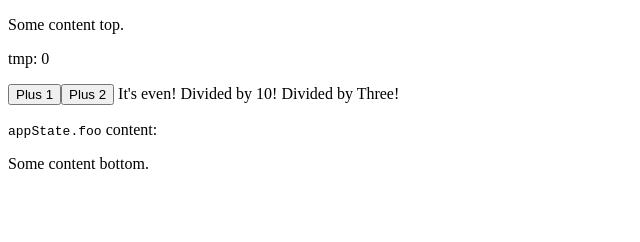
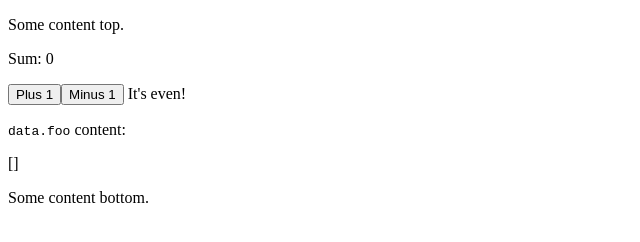
Before and after one commit to Bug-Duck/tntjs-next, a website: page index.html in a window 1280 px wide. Shown: the whole page, without its empty margins (0-640 px from the left). Drawn offline with Linux system fonts and the light colour scheme.

Commit message:
feat: added TNTApp hooks

```diff
--- a/index.html
+++ b/index.html
@@ -12,33 +12,29 @@
       <div>
         <p>Some content top.</p>
         <p>
-          <span>tmp: </span>
-          <v data="tmp.value"></v>
+          <span>Sum: </span>
+          <v data="data.sum.value"></v>
         </p>
-        <button onClick="() => appState.foo.push(1)">Plus 1</button>
-        <button onClick="() => appState.foo.push(2)">Plus 2</button>
-        <t-if cond="tmp.value % 2 === 0">
+        <button onClick="() => data.foo.push(1)">Plus 1</button>
+        <button onClick="() => data.foo.push(-1)">Minus 1</button>
+        <t-if cond="data.sum.value % 2 === 0">
           <span> It's even! </span>
         </t-if>
         <t-else>
           <span> It's odd! </span>
         </t-else>
-        <t-if cond="tmp.value % 10 === 0">
-          <span>Divided by 10! </span>
-        </t-if>
-        <t-if cond="tmp.value % 3 === 0">
-          <span>Divided by Three! </span>
-        </t-if>
         <br />
         <p>
-          <code>appState.foo</code>
+          <code>data.foo</code>
           <span> content:</span>
         </p>
-        <t-for data="i in appState.foo">
+        <span>[</span>
+        <t-for data="i in data.foo">
           <span>
             <v data="`${i} `"></v>
           </span>
         </t-for>
+        <span>]</span>
         <p>Some content bottom.</p>
       </div>
     </div>
@@ -46,17 +42,25 @@
   <script>
     // mount 10000: 200ms / patch 10000: 334ms
     // mount 100000: 1781ms / patch 100000: 3390ms
-    // kinda brute-force :(
-    const appState = TNT.reactive({
-      foo: [],
-    });
-    const tmp = TNT.computed(() => {
-      let sum = 0;
-      appState.foo.forEach((v) => (sum += v));
-      return sum;
-    });
     console.time("mount");
-    const app = new TNT.TNTApp().mount(document.getElementById("root"));
+    const app = new TNT.TNTApp()
+      .useData({
+        foo: [],
+      })
+      .useComputed({
+        sum() {
+          let sum = 0;
+          data.foo.forEach((v) => (sum += v));
+          return sum;
+        },
+      })
+      .useEffect(() => {
+        console.log(`Sum changed: ${data.sum.value}`);
+      })
+      .onMounted(() => {
+        console.log("App mounted!");
+      })
+      .mount(document.getElementById("root"));
     console.timeEnd("mount");
   </script>
 </html>
--- a/src/index.ts
+++ b/src/index.ts
@@ -1,5 +1,5 @@
 import { deepClone } from "./lib/common";
-import { watchEffect } from "./reactivity";
+import { computed, reactive, watchEffect } from "./reactivity";
 import {
   createVdomFromExistingElement,
   getAttributesOfElement,
@@ -9,16 +9,43 @@ import {
   VNode,
 } from "./vdom";
 
+export type TNTData = object;
+
+export type TNTEffect = () => any;
+
+export type TNTComputed = Record<string, TNTEffect>;
+
+// tweak the Window object a bit to pass type check
+declare global {
+  export interface Window {
+    data: TNTData;
+  }
+}
+
 /** Create a new TNTjs application. */
 export class TNTApp {
+  /** Reactive data object */
+  data: object;
+  #onMounted: (app: TNTApp) => void;
+  #hooksCalled: string[];
+
+  constructor() {
+    this.#onMounted = () => {};
+    this.#hooksCalled = [];
+    this.data = {};
+    window.data = {};
+  }
+
   /**
    * Initialize and mount a new TNT Application.
    * @param container The container element to mount with.
+   * @returns Mounted TNTApp instance.
    */
   mount(container: Element) {
     let isMounted = false;
     let prevVdom: VNode | null = null;
     let currentNode = null;
+    this.#hooksCalled.push("mount");
 
     // app lifecycle loop
     watchEffect(() => {
@@ -41,6 +68,7 @@ export class TNTApp {
         mount(prevVdom, container);
         isMounted = true;
         this.#removeUpdatedElements(container, currentContainer);
+        this.#onMounted(this);
         return;
       }
       const newVdom: VNode = deepClone(currentNode);
@@ -48,6 +76,61 @@ export class TNTApp {
       prevVdom = newVdom;
       this.#removeUpdatedElements(container, currentContainer);
     });
+
+    return this;
+  }
+
+  /**
+   * Hook to create reactive data objects.
+   * @param data Data to become reactive.
+   * @returns Current `TNTApp` instance.
+   */
+  useData(data: TNTData) {
+    this.#hooksCalled.push("data");
+    this.data = { ...this.data, ...reactive(data) };
+    window.data = this.data;
+    return this;
+  }
+
+  /**
+   * Hook to create computed values with ease.
+   * @param computedValues Functions to calcuate each computed value.
+   * @returns Current `TNTApp` instance.
+   */
+  useComputed(computedValues: TNTComputed) {
+    this.#hooksCalled.push("computed");
+    if (!this.#hooksCalled.includes("data")) {
+      console.warn(
+        "[TNT warn] useComputed() hook is called before useData(). Any reactive data accessed from computed functions will not be accessable.",
+        "This may lead to unpredictable results or errors."
+      );
+    }
+    for (const key in computedValues) {
+      this.data[key] = computed(computedValues[key]);
+    }
+    window.data = this.data;
+    return this;
+  }
+
+  /**
+   * Hook to watch effect dependency updates.
+   * @param effect Effect function to watch.
+   * @returns Current `TNTApp` instance.
+   */
+  useEffect(effect: TNTEffect) {
+    this.#hooksCalled.push("effect");
+    watchEffect(effect);
+    return this;
+  }
+
+  /**
+   * Run the specified effect when application is mounted.
+   * @param effect Effect to run when application is mounted.
+   * @returns Current `TNTApp` instance.
+   */
+  onMounted(effect: TNTEffect) {
+    this.#onMounted = effect;
+    return this;
   }
 
   /**
```
Also changed, not shown: .eslintrc.json, dist/tnt.min.js, 1 other file.
